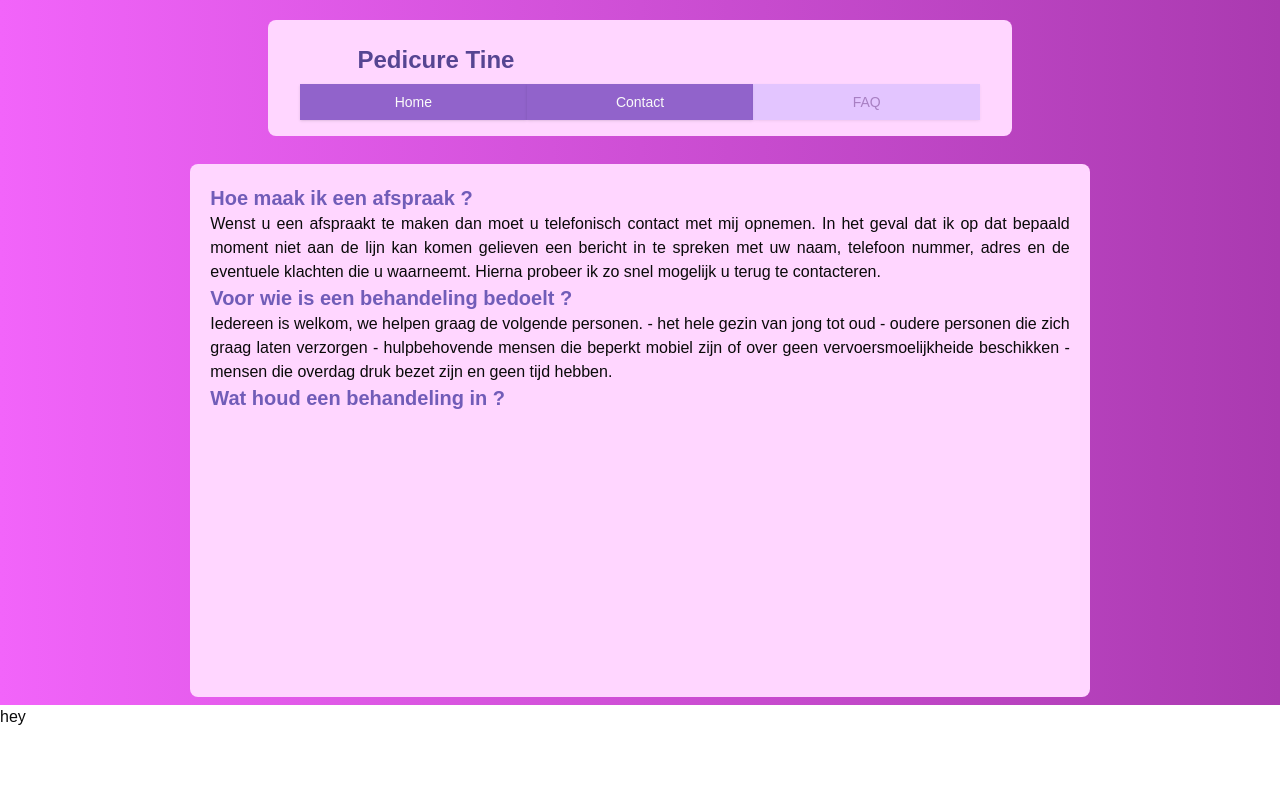
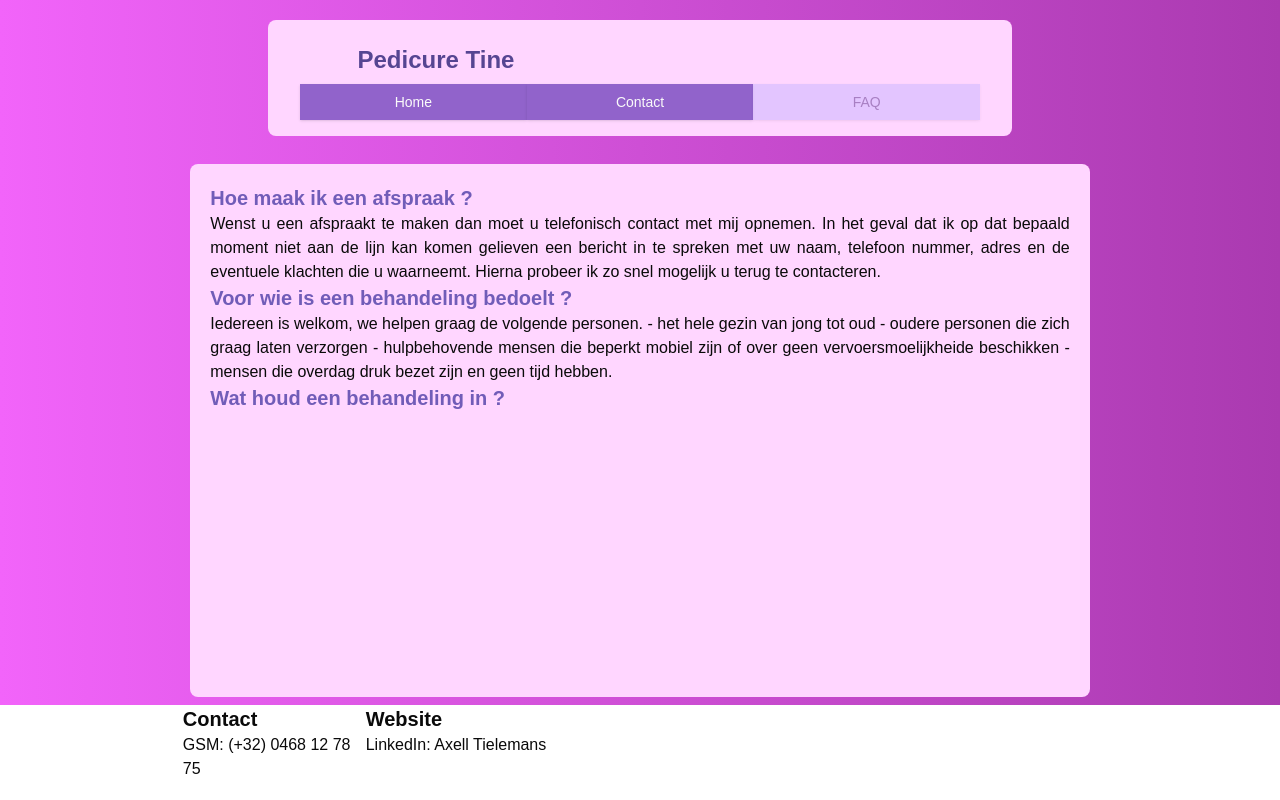
Before and after one commit to BlueGhostface/SiteMom, a Next.js app: page /faq in a window 1280 px wide. Built offline with nearby package versions, Linux system fonts and the light colour scheme.

Commit message:
update footer nummer & creator

```diff
--- a/app/domain/home/Footer.tsx
+++ b/app/domain/home/Footer.tsx
@@ -1,7 +1,14 @@
 export default function footer() {
   return (
-    <div className="w-full grow min-h-0 bg-white ">
-      <div>hey</div>
+    <div className="w-full grow min-h-0 bg-white grid grid-cols-7 ">
+      <div className="flex-col col-start-2 ">
+        <div className="text-xl font-bold">Contact</div>
+        <div>GSM: (+32) 0468 12 78 75</div>
+      </div>
+      <div className="flex-col col-start-3">
+        <div className="text-xl font-bold">Website</div>
+        <div>LinkedIn: Axell Tielemans</div>
+      </div>
     </div>
   );
 }
```
